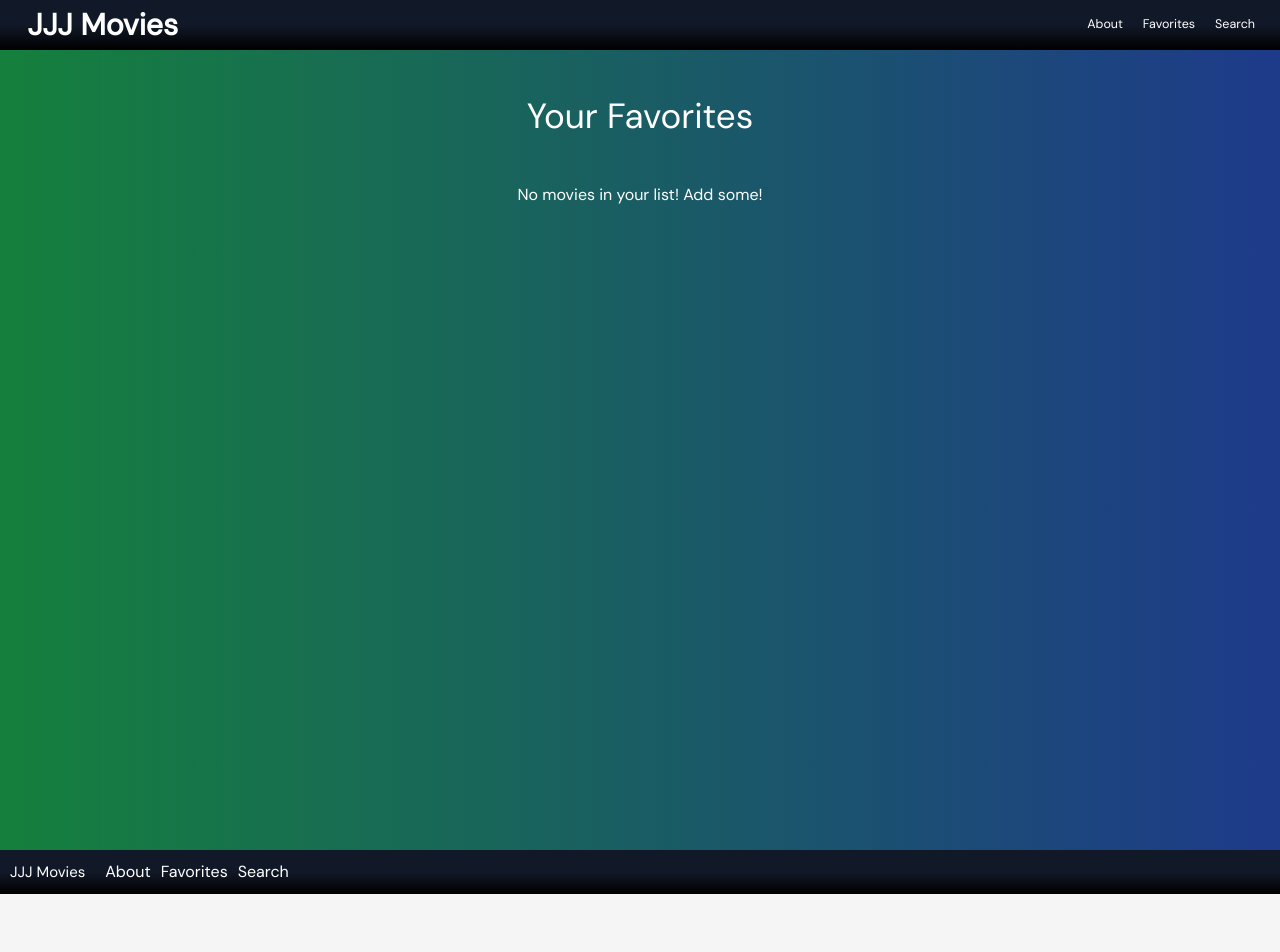
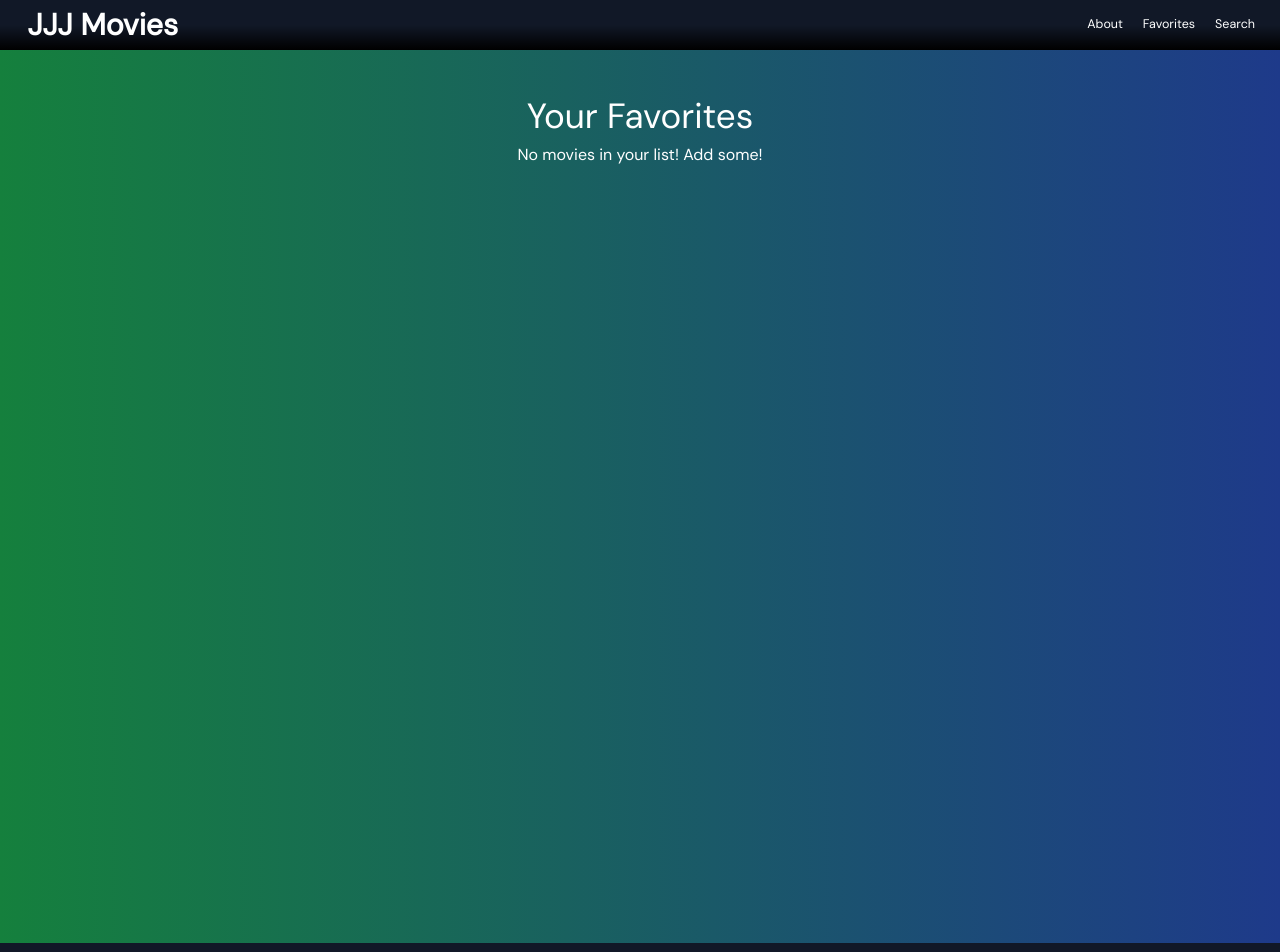
Before and after one commit to JCO5/react-movie-database, a React (Vite) app in the folder movie-database/: page /favorites in a window 1280 px wide. Shown: the top 952 px of the page. Before the commit the page ends 894 px from the top, so only its background shows below. Built offline with nearby package versions, Linux system fonts and the light colour scheme.

Commit message:
search and favorites page functions and fixed hover effect on movie card

```diff
--- a/movie-database/src/components/Footer.jsx
+++ b/movie-database/src/components/Footer.jsx
@@ -3,21 +3,11 @@ import { Link } from 'react-router-dom';
 function Footer() {
     return (
       <footer>
-        <nav className="nav bg-gray-900 text-white flex  items-center gap-8 p-4  bg-gradient-to-b from-transparent via-transparent to-black">
+        <nav className="nav bg-gray-900 text-white flex justify-between items-center gap-8 p-4  bg-gradient-to-b from-transparent via-transparent to-black">
             <Link className="site-title text-2xl" to="/#">
               <p>JJJ Movies</p>
             </Link>
-            <ul className="flex items-center  justify-end  gap-4">
-              <li>
-              <Link to = '/about'>About</Link>
-              </li>
-              <li>
-              <Link to = '/favorites'>Favorites</Link>
-              </li>
-              <li>
-              <Link to = '/search'>Search</Link>
-              </li>
-            </ul>
+            <p>&copy; 2023, Coded and Designed with Love by Jet, Joaquin, & Josh</p>
         </nav>
       </footer>
     )
--- a/movie-database/src/components/MovieCard.jsx
+++ b/movie-database/src/components/MovieCard.jsx
@@ -24,21 +24,21 @@ const MovieCard = ( movie ) => {
     return (
     <section className="card">
         <div className='group relative'>
-            <Link to={`/single/${movie.id}`}>
+            <Link className="relative inline-block"to={`/single/${movie.id}`}>
                 {movie.poster_path ? (
                 <img src={getPosterURL(movie.poster_path)} alt={movie.title} />
                 ) : (
                     <div className='filler-poster'></div>
                 )}
+
+                    <h3 className='text-base card-info absolute bg-black/50 flex bottom-0 group-hover:bottom-0 opacity-0 group-hover:opacity-100 transition-all duration-300 p-8'>{movie.overview}</h3>
+
             </Link>
             <button className="btn" onClick={() => toggleFavorites( movie )}>
                 {isFavorite ? <svg className="w-14 h-auto absolute right-4 top-4 fill-red-700 stroke-black" clipRule="evenodd" fillRule="evenodd" strokeLinejoin="round" strokeMiterlimit="2" viewBox="0 0 24 24" xmlns="http://www.w3.org/2000/svg"><path d="m12 5.72c-2.624-4.517-10-3.198-10 2.461 0 3.725 4.345 7.727 9.303 12.54.194.189.446.283.697.283s.503-.094.697-.283c4.977-4.831 9.303-8.814 9.303-12.54 0-5.678-7.396-6.944-10-2.461z" fillRule="nonzero"/></svg> : <svg className="w-14 h-auto absolute right-4 top-4 fill-white stroke-black" clipRule="evenodd" fillRule="evenodd" strokeLinejoin="round" strokeMiterlimit="2" viewBox="0 0 24 24" xmlns="http://www.w3.org/2000/svg"><path d="m12 5.72c-2.624-4.517-10-3.198-10 2.461 0 3.725 4.345 7.727 9.303 12.54.194.189.446.283.697.283s.503-.094.697-.283c4.977-4.831 9.303-8.814 9.303-12.54 0-5.678-7.396-6.944-10-2.461z" fillRule="nonzero"/></svg> }
             </button>
-            <div className="card-info absolute bg-black/20 flex -top-10 group-hover:top-0 opacity-0 group-hover:opacity-100 transition-all duration-300">
-                <h3 className='text-base'>{movie.overview}</h3>
-            </div>
             <div>
-                <h3 className="absolute top-5 left-4 bg-blue-500 w-12 text-white rounded">{movie.vote_average ? movie.vote_average : "No ratings"}</h3>
+                <h3 className="absolute top-5 left-4 bg-blue-500 w-12 text-white rounded-full">{movie.vote_average ? movie.vote_average : "No ratings"}</h3>
                 <h3>{movie.title}</h3>
                 <h3>{movie.release_date ? formatDate(movie.release_date) : "No release date"}</h3>
             </div>
--- a/movie-database/src/pages/About.jsx
+++ b/movie-database/src/pages/About.jsx
@@ -3,7 +3,7 @@ import React from 'react';
 function About() {
   return (
     <div className="about-page h-screen flex justify-start flex-col p-16">
-      <h1 className='heading p-16'>About Us</h1>
+      <h1 className='heading'>About Us</h1>
       <p>
         Welcome to our movie database website!
       </p>
@@ -31,13 +31,6 @@ function About() {
         services, please don't hesitate to contact us. We are here to assist
         you.
       </p>
-      <address>
-        Email: info@example.com
-        <br />
-        Phone: +1 (123) 456-7890
-        <br />
-        Address: 123 Main Street, Cityville, USA
-      </address>
     </div>
   );
 }
--- a/movie-database/src/pages/Favorites.jsx
+++ b/movie-database/src/pages/Favorites.jsx
@@ -6,8 +6,8 @@ export const Favorites = () => {
   const { favorites } = useContext(GlobalContext);
 
   return (
-    <div className='h-screen'>
-      <h1 className='heading p-16'>Your Favorites</h1>
+    <div>
+      <h1 className='heading pt-16'>Your Favorites</h1>
       {favorites.length > 0 ? (
         <div className="card grid grid-cols-1 md:grid-cols-4">
           {favorites.map((movie) => (
@@ -15,7 +15,9 @@ export const Favorites = () => {
           ))}
         </div>
       ) : (
-        <h2 className="no-movies">No movies in your list! Add some!</h2>
+        <div className='h-screen'>
+          <h2 className="no-movies">No movies in your list! Add some!</h2>
+        </div>
       )}
     </div>
   )
--- a/movie-database/src/pages/Search.jsx
+++ b/movie-database/src/pages/Search.jsx
@@ -1,6 +1,8 @@
 import React, { useState } from 'react';
 import { TMDB_API_KEY } from '../api/tmdb';
 import MovieCard from '../components/MovieCard';
+import MovieList from '../components/MovieList';
+import RadioMovies from '../components/RadioMovies';
 
 export const Search = () => {
   const [query, setQuery] = useState('');
@@ -36,8 +38,10 @@ export const Search = () => {
           ))}
         </div>
       ) : (
-        <div className="h-screen">
+        <div>
           <p className='heading mt-16'>What do you want to watch?</p>
+          <RadioMovies className="mt-16"/>
+          <MovieList/>
         </div>
       )}
     </div>
```
